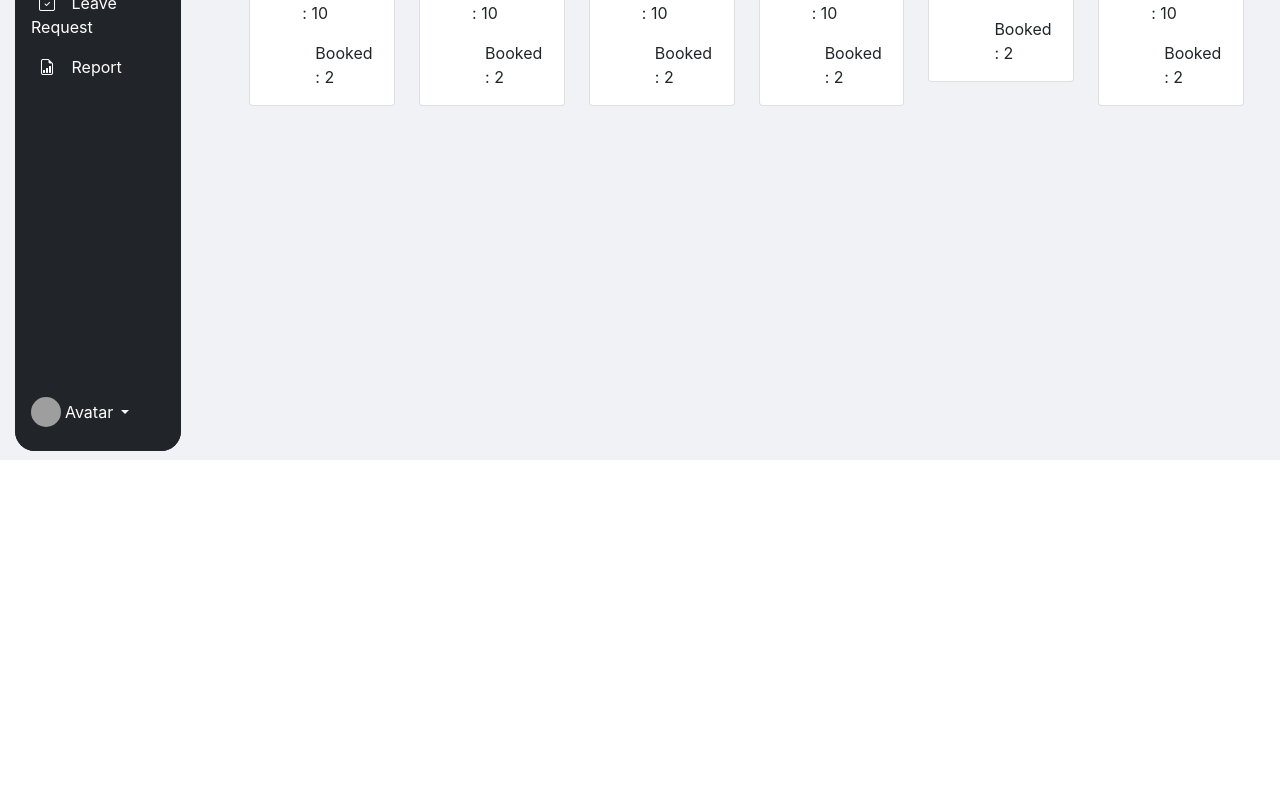
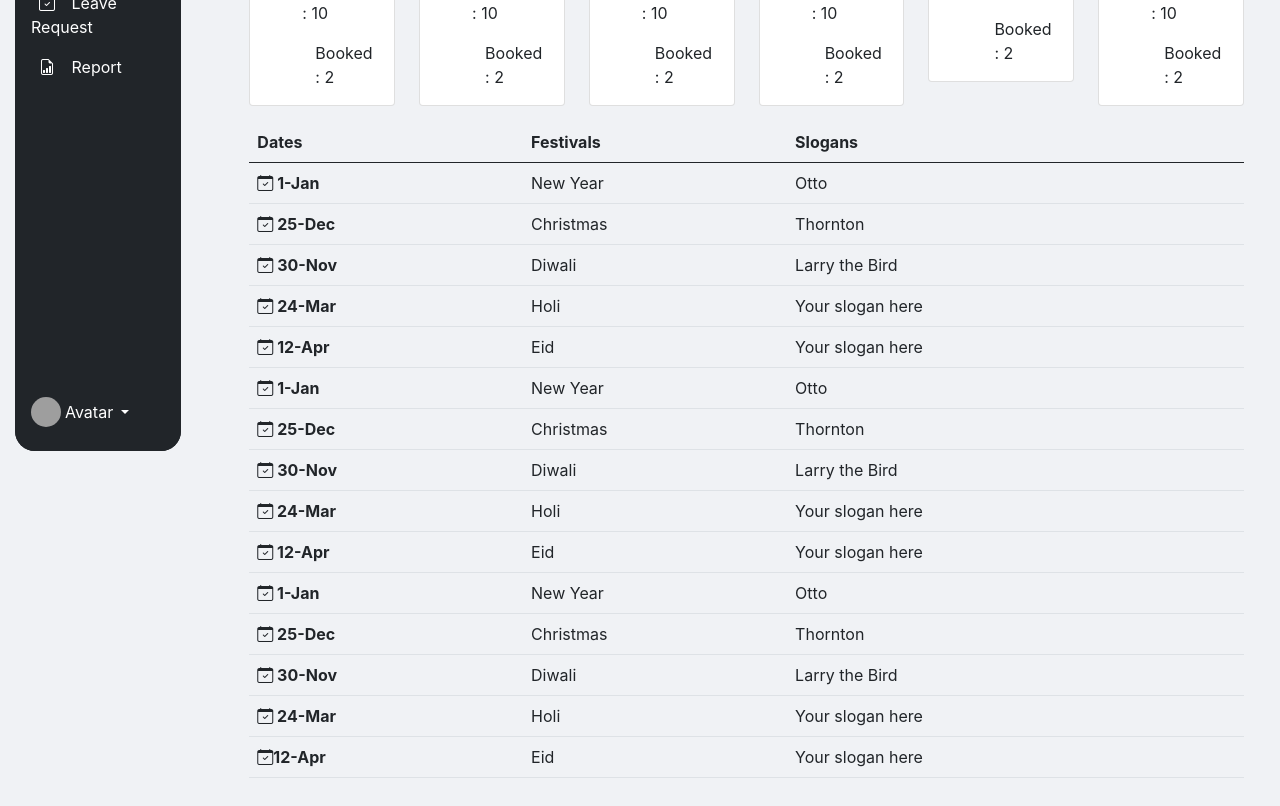
Before and after one commit to saijamii/employee-management, a React (Create React App) app: page /app/leaveType in a window 1280 px wide. Shown: the part 340-1146 px from the top of the page. Before the commit the page ends 800 px from the top, so only its background shows below. Built offline with nearby package versions, Linux system fonts and the light colour scheme; grey boxes are pictures that could not be loaded.

Commit message:
leave type chnages add table data

```diff
--- a/src/Pages/Leaves/LeaveType.js
+++ b/src/Pages/Leaves/LeaveType.js
@@ -97,6 +97,154 @@ const LeaveType = () => {
           </Card>
         </div>
       </div>
+      <div className="table-data">
+        <div>
+          <table class="table">
+            <thead>
+              <tr>
+                <th scope="col">Dates</th>
+                <th scope="col">Festivals</th>
+                <th scope="col">Slogans</th>
+                <th scope="col"></th>
+              </tr>
+            </thead>
+            <tbody>
+              <tr>
+                <th scope="row">
+                  {" "}
+                  <i class="bi bi-calendar-check"> </i> 1-Jan
+                </th>
+                <td>New Year</td>
+                <td>Otto</td>
+                <td></td>
+              </tr>
+              <tr>
+                <th scope="row">
+                  {" "}
+                  <i class="bi bi-calendar-check"> </i> 25-Dec
+                </th>
+                <td>Christmas</td>
+                <td>Thornton</td>
+                <td></td>
+              </tr>
+              <tr>
+                <th scope="row">
+                  {" "}
+                  <i class="bi bi-calendar-check"> </i> 30-Nov
+                </th>
+                <td>Diwali</td>
+                <td>Larry the Bird</td>
+                <td></td>
+              </tr>
+              <tr>
+                <th scope="row">
+                  {" "}
+                  <i class="bi bi-calendar-check"> </i> 24-Mar
+                </th>
+                <td>Holi</td>
+                <td>Your slogan here</td>
+                <td></td>
+              </tr>
+              <tr>
+                <th scope="row">
+                  {" "}
+                  <i class="bi bi-calendar-check"> </i> 12-Apr
+                </th>
+                <td>Eid</td>
+                <td>Your slogan here</td>
+                <td></td>
+              </tr>
+              <tr>
+                <th scope="row">
+                  {" "}
+                  <i class="bi bi-calendar-check"> </i> 1-Jan
+                </th>
+                <td>New Year</td>
+                <td>Otto</td>
+                <td></td>
+              </tr>
+              <tr>
+                <th scope="row">
+                  {" "}
+                  <i class="bi bi-calendar-check"> </i> 25-Dec
+                </th>
+                <td>Christmas</td>
+                <td>Thornton</td>
+                <td></td>
+              </tr>
+              <tr>
+                <th scope="row">
+                  {" "}
+                  <i class="bi bi-calendar-check"> </i> 30-Nov
+                </th>
+                <td>Diwali</td>
+                <td>Larry the Bird</td>
+                <td></td>
+              </tr>
+              <tr>
+                <th scope="row">
+                  <i class="bi bi-calendar-check"></i> 24-Mar
+                </th>
+                <td>Holi</td>
+                <td>Your slogan here</td>
+                <td></td>
+              </tr>
+              <tr>
+                <th scope="row">
+                  {" "}
+                  <i class="bi bi-calendar-check"></i> 12-Apr
+                </th>
+                <td>Eid</td>
+                <td>Your slogan here</td>
+                <td></td>
+              </tr>
+              <tr>
+                <th scope="row">
+                  <i class="bi bi-calendar-check"></i> 1-Jan
+                </th>
+                <td>New Year</td>
+                <td>Otto</td>
+                <td></td>
+              </tr>
+              <tr>
+                <th scope="row">
+                  {" "}
+                  <i class="bi bi-calendar-check"></i> 25-Dec
+                </th>
+                <td>Christmas</td>
+                <td>Thornton</td>
+                <td></td>
+              </tr>
+              <tr>
+                <th scope="row">
+                  <i class="bi bi-calendar-check"></i> 30-Nov
+                </th>
+                <td>Diwali</td>
+                <td>Larry the Bird</td>
+                <td></td>
+              </tr>
+              <tr>
+                <th scope="row">
+                  {" "}
+                  <i class="bi bi-calendar-check"></i> 24-Mar
+                </th>
+                <td>Holi</td>
+                <td>Your slogan here</td>
+                <td></td>
+              </tr>
+              <tr>
+                <th scope="row">
+                  {" "}
+                  <i class="bi bi-calendar-check"></i>12-Apr
+                </th>
+                <td>Eid</td>
+                <td>Your slogan here</td>
+                <td></td>
+              </tr>
+            </tbody>
+          </table>
+        </div>
+      </div>
     </div>
   );
 };
--- a/src/StyleSheet/leaveType.css
+++ b/src/StyleSheet/leaveType.css
@@ -28,3 +28,6 @@ p.align-sentace.card-text {
 p.align-Booked.card-text {
     margin-left: 49px;
 }
+.table-data {
+    margin-top: 16px;
+}
```
